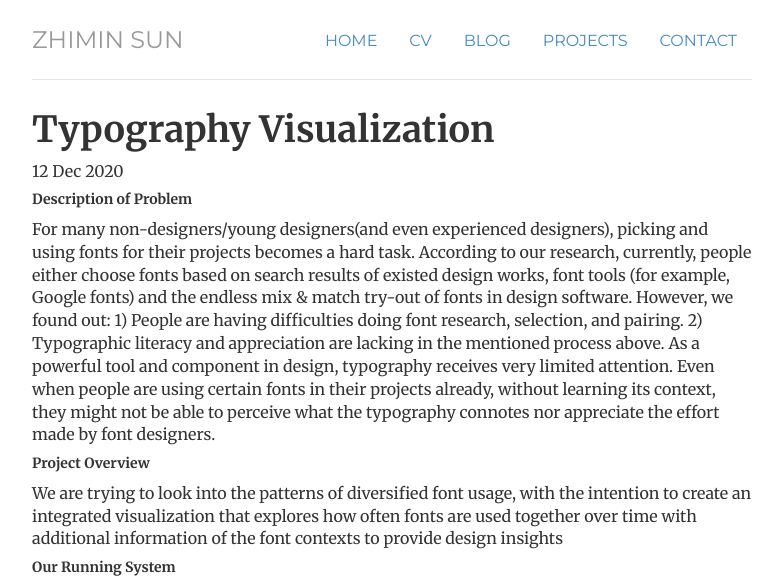
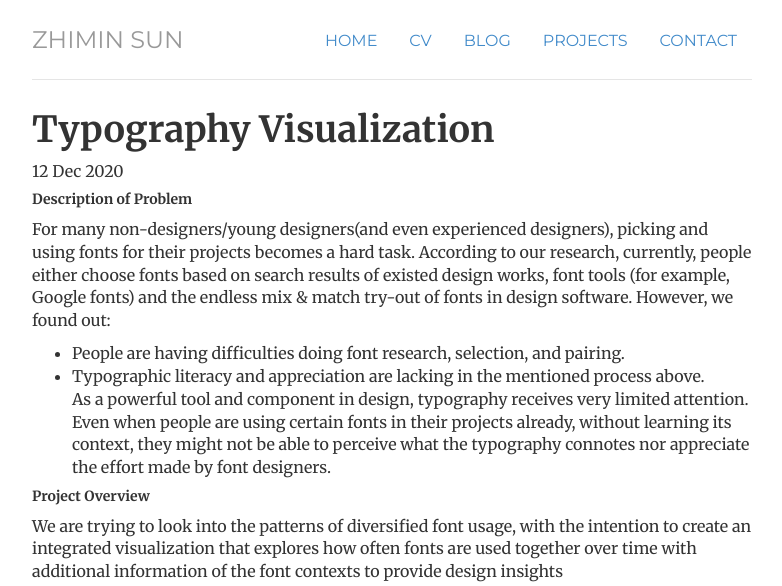
Before and after one commit to Zoe353/Zoe353.github.io, a Jekyll site: the page built from _projectposts/2020-12-12-project1.md, in a window 1280 px wide, cut to the strip 0-586 px from the top of the page. Shown: the whole strip, without its empty margins (248-1030 px from the left). Built offline with Jekyll 4.4.1, drawn with Linux system fonts in a browser that asks for light colours.

```diff
--- a/_projectposts/2020-12-12-project1.md
+++ b/_projectposts/2020-12-12-project1.md
@@ -8,9 +8,9 @@
 fonts for their projects becomes a hard task. According to our research, currently, people either
 choose fonts based on search results of existed design works, font tools (for example, Google
 fonts) and the endless mix & match try-out of fonts in design software. However, we found out:
-1) People are having difficulties doing font research, selection, and pairing.
-2) Typographic literacy and appreciation are lacking in the mentioned process above. As a
-powerful tool and component in design, typography receives very limited attention. Even when
+* People are having difficulties doing font research, selection, and pairing.
+* Typographic literacy and appreciation are lacking in the mentioned process above.
+As a powerful tool and component in design, typography receives very limited attention. Even when
 people are using certain fonts in their projects already, without learning its context, they might
 not be able to perceive what the typography connotes nor appreciate the effort made by font
 designers.
```
